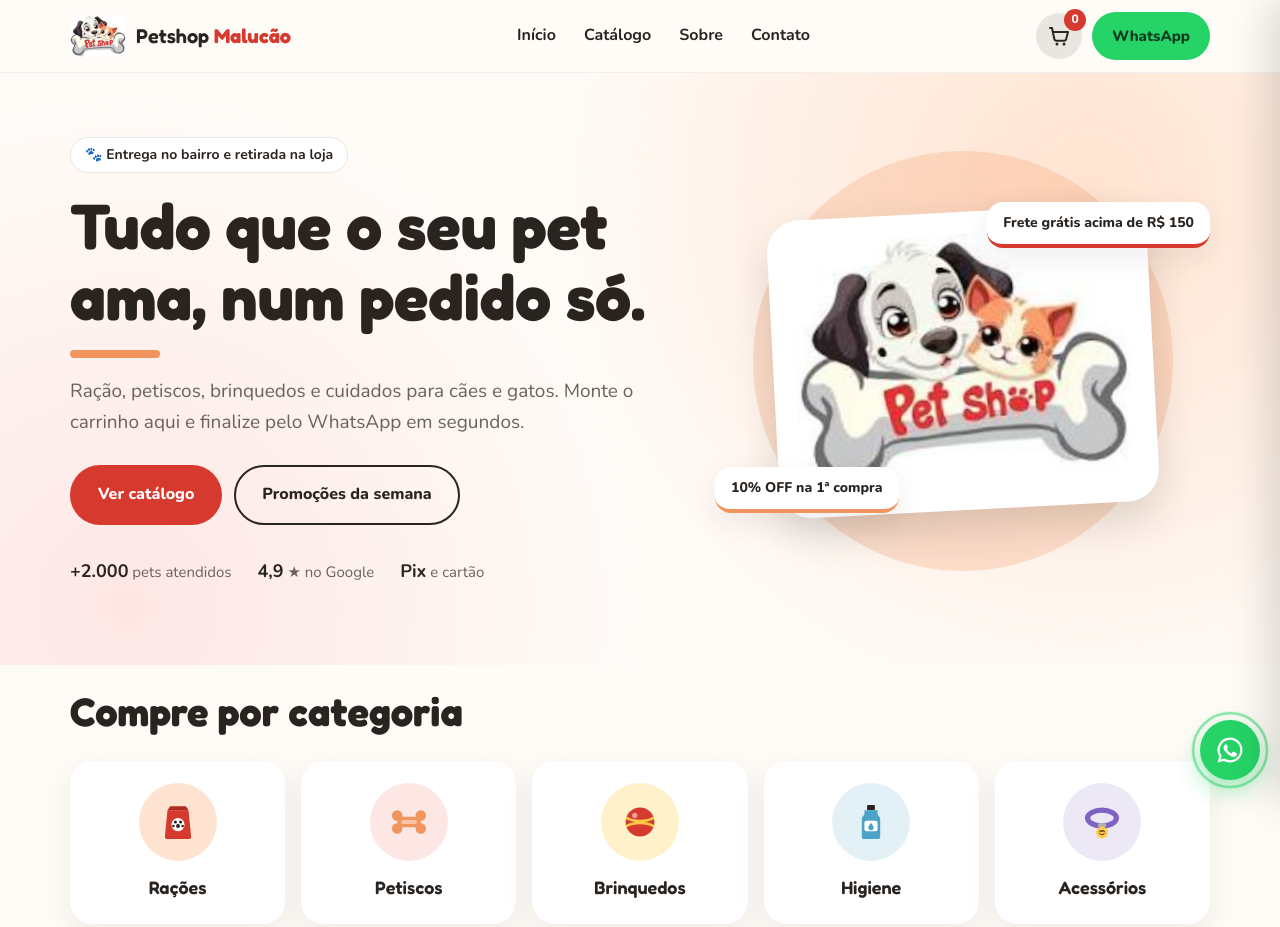
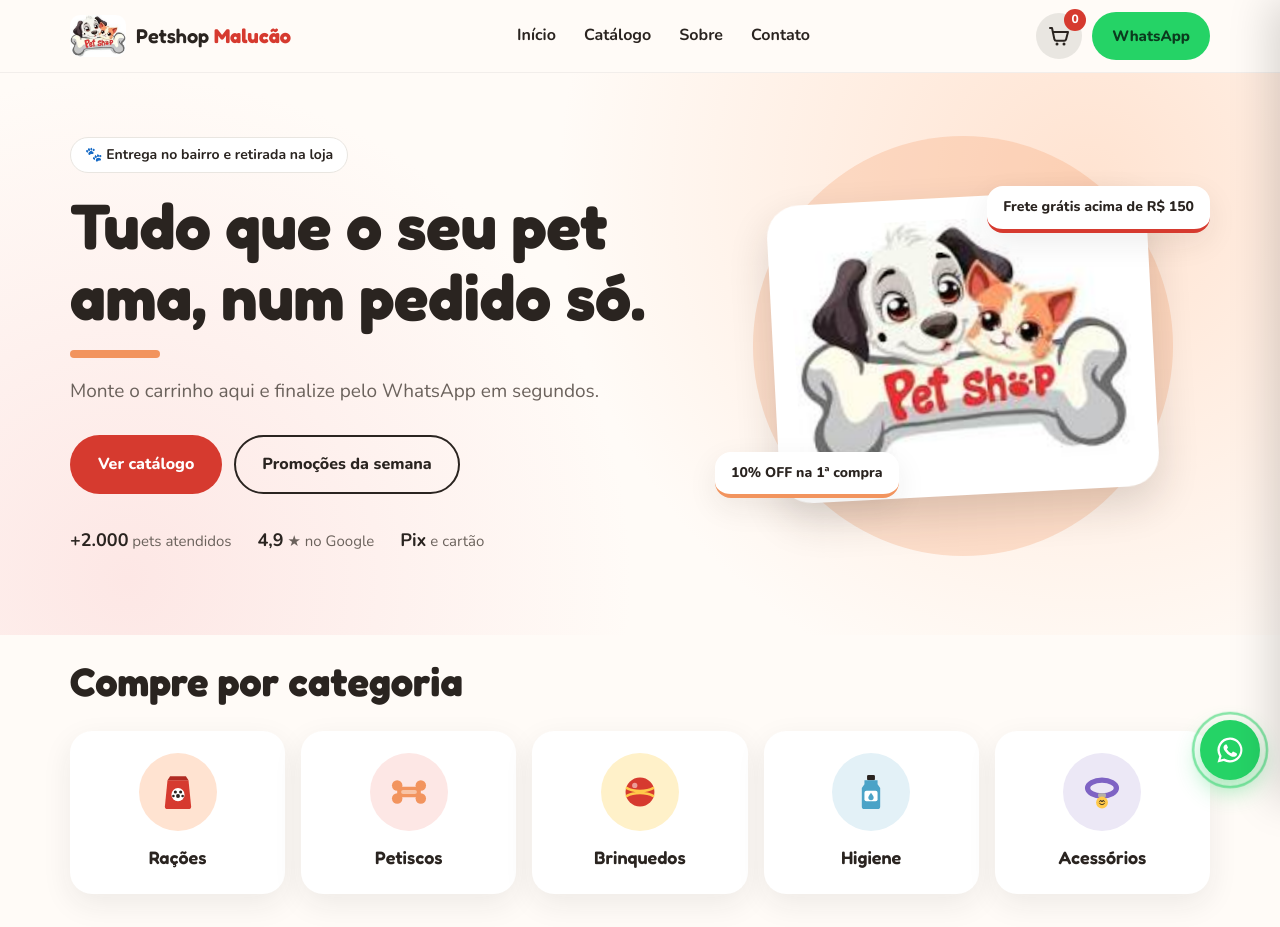
Before and after one commit to kamillythaynara9-ai/petshop-malucao, a plain HTML site: page index.html in a window 1280 px wide. Shown: the top 927 px of the page. Drawn offline with nearby package versions, Linux system fonts and the light colour scheme.

Commit message:
Update index.html

```diff
--- a/index.html
+++ b/index.html
@@ -48,7 +48,7 @@
         <div class="hero-texto">
           <span class="selo">🐾 Entrega no bairro e retirada na loja</span>
           <h1>Tudo que o seu pet ama, num pedido só.</h1>
-          <p>Ração, petiscos, brinquedos e cuidados para cães e gatos. Monte o carrinho aqui e finalize pelo WhatsApp em segundos.</p>
+          <p>Monte o carrinho aqui e finalize pelo WhatsApp em segundos.</p>
           <div class="hero-botoes">
             <a href="#catalogo" class="btn btn-primario">Ver catálogo</a>
             <a href="#" class="btn btn-contorno" data-whats="Olá! Quero saber as promoções da semana do Petshop Malucão." target="_blank" rel="noopener">Promoções da semana</a>
```
